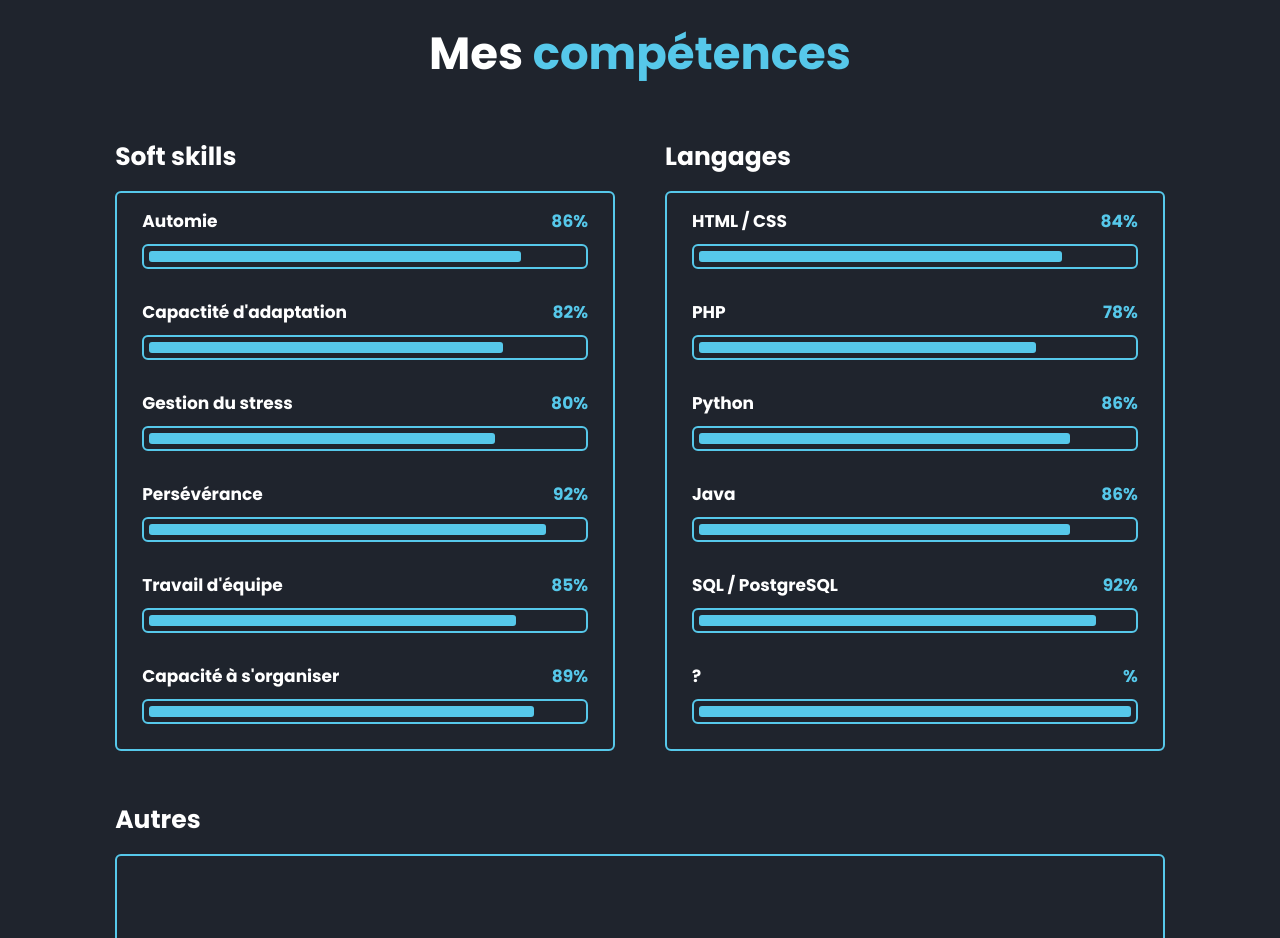
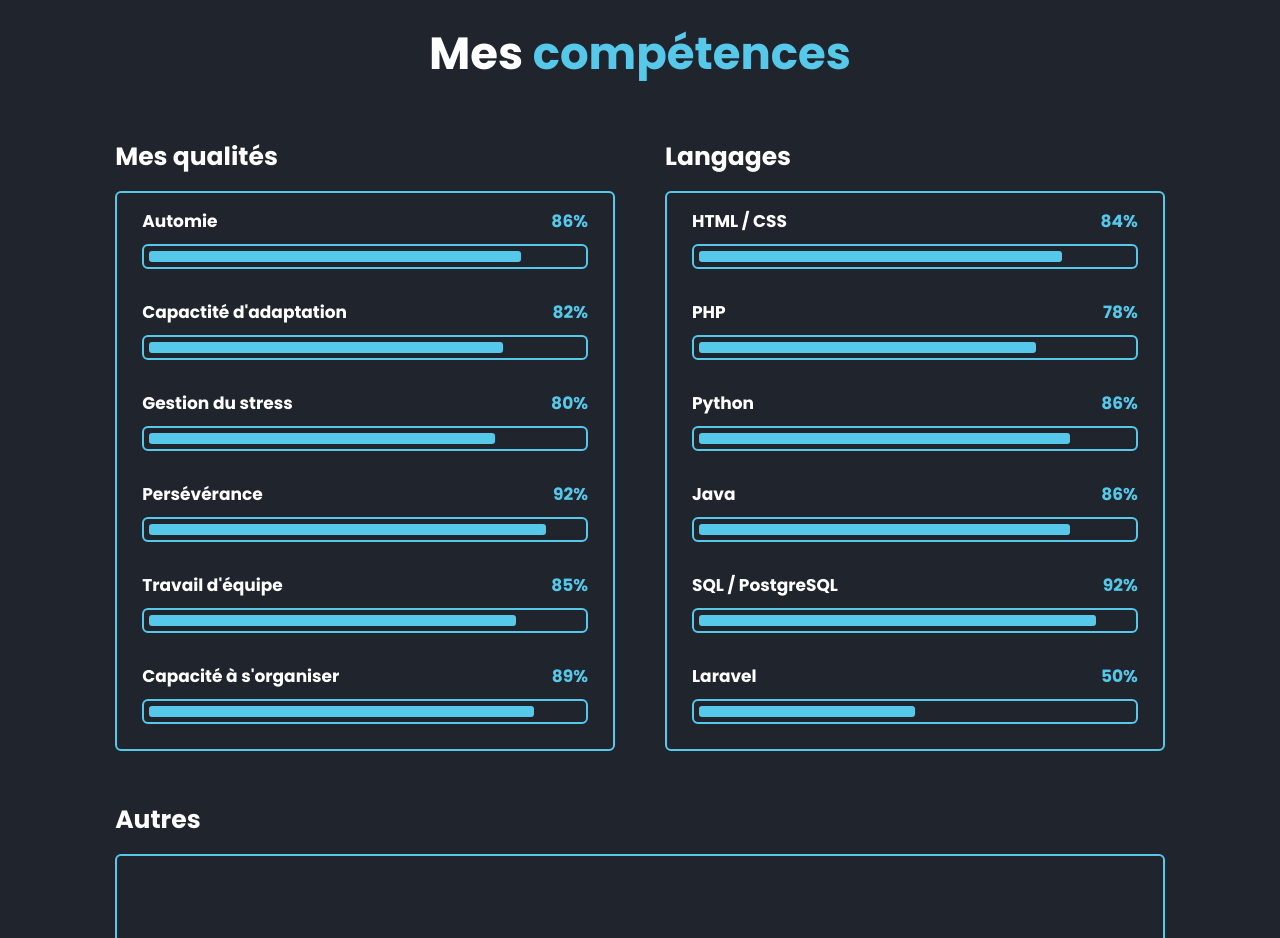
Before and after one commit to DarchevilleThomas/Portfolio, a plain HTML site: page index.html in a window 1280 px wide. Shown: the part 1680-2618 px from the top of the page. Drawn offline with nearby package versions, Linux system fonts and the light colour scheme.

Commit message:
Mise à jour

```diff
--- a/index.html
+++ b/index.html
@@ -68,7 +68,7 @@
 
         <div class="competences-ligne">
             <div class="competences-colonne">
-                <h3 class="titre">Soft skills</h3>
+                <h3 class="titre">Mes qualités</h3>
 
                     <div class="competences-box">
                         <div class="competences-contenu">
@@ -127,7 +127,7 @@
                                 <div class="bar"><span></span></div>
                             </div>
                             <div class="competences-niveau">
-                                <h3>? <span>%</span></h3>
+                                <h3>Laravel <span>50%</span></h3>
                                 <div class="bar"><span></span></div>
                             </div>
                         </div>
--- a/style.css
+++ b/style.css
@@ -325,7 +325,7 @@ span{
     width: 92%;
 }
 .competences-colonne:nth-child(2) .competences-contenu .competences-niveau:nth-child(6) .bar span{
-    width: 100%;
+    width: 50%;
 }
 
 .competences-colonne:nth-child(3) .competences-box .competences-contenu{
```
